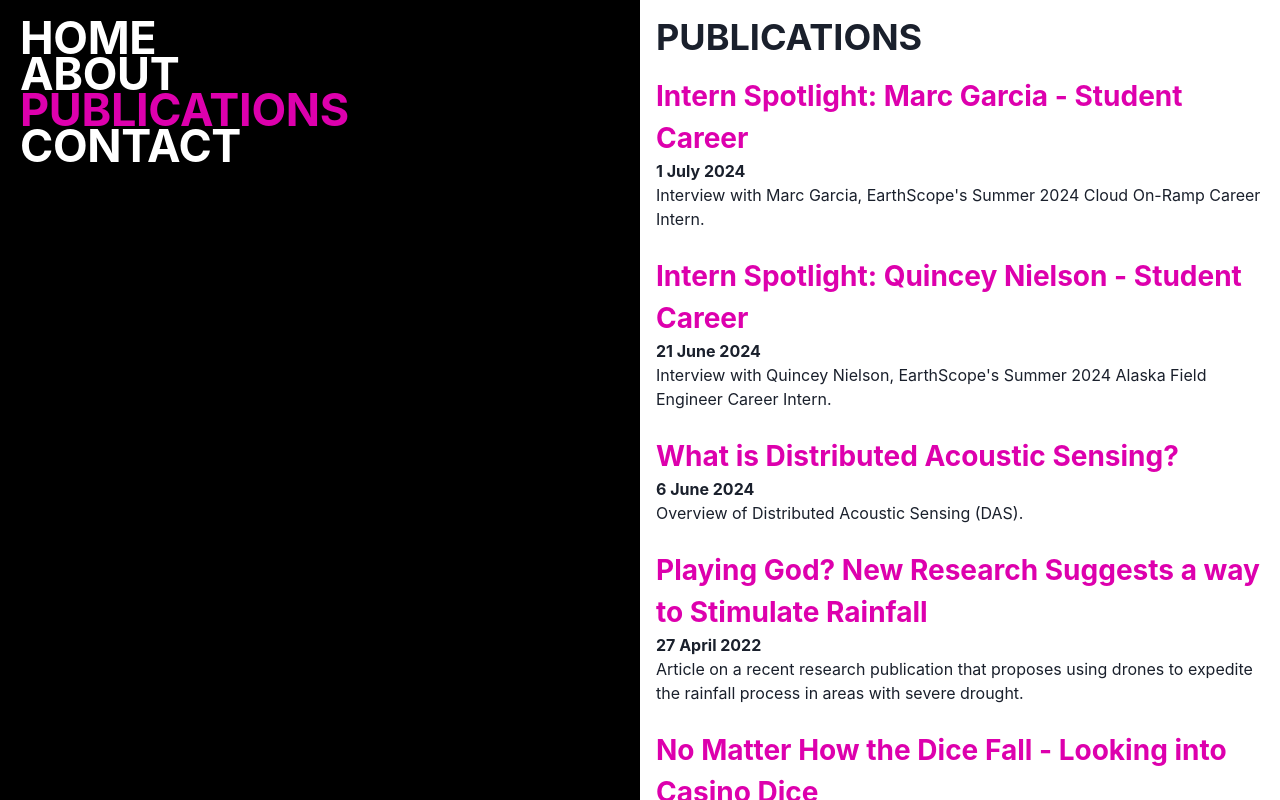
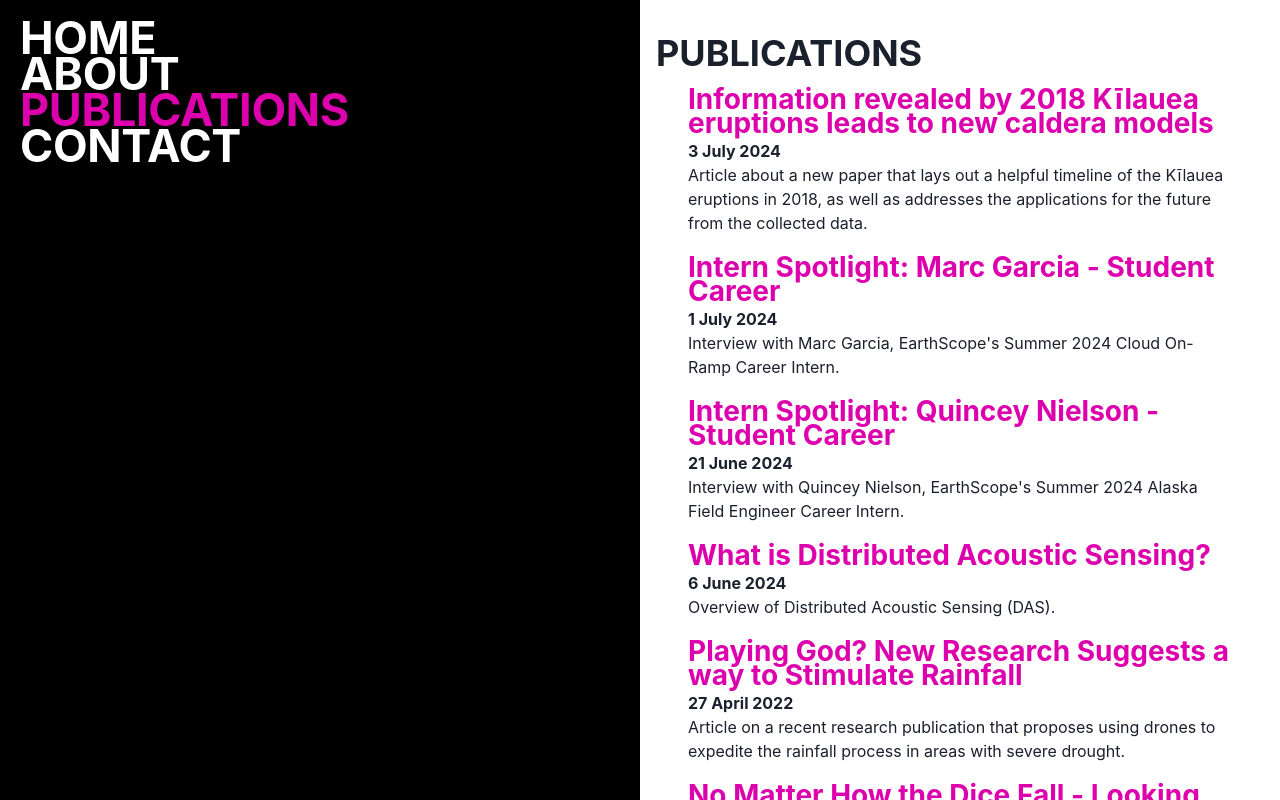
Before and after one commit to jacktorrealba/davies-website, a Next.js app: page /Publications in a window 1280 px wide. Built offline with nearby package versions, Linux system fonts and the light colour scheme.

Commit message:
added new publication link and adjusted page padding

```diff
--- a/app/AboutMe/page.js
+++ b/app/AboutMe/page.js
@@ -8,10 +8,10 @@ const AboutMe = () => {
             <ChakraProvider>
                 <PageTransition>
                     <Box h="100vh" id="aboutMePageBox" overflowY="scroll">
-                        <Heading p="1rem 0 1rem 1rem">
+                        <Heading p="2rem 0 1rem 1rem">
                             ABOUT
                         </Heading>
-                        <Box p="0rem 1rem 0rem 1rem">
+                        <Box p="0rem 3rem 0rem 3rem">
                             <Box className="aboutMeBox">
                                 <Text as="span" className="boldText">Davie Nicole Loria</Text> &#40;she/her/hers&#41; was born and raised in New York.
                             </Box>
--- a/app/Publications/page.js
+++ b/app/Publications/page.js
@@ -9,11 +9,23 @@ const Publications = () => {
             <ChakraProvider>
                 <PageTransition>
                     <Box h="100vh" id="publicationsPageBox" overflowY="scroll">
-                        <Heading p="1rem 0 1rem 1rem">
+                        <Heading p="2rem 0 1rem 1rem">
                             PUBLICATIONS
                         </Heading>
-                        <Box p="0rem 1rem 0rem 1rem">
+                        <Box p="0rem 3rem 0rem 3rem">
                             <List spacing={6}>
+                                <ListItem className="publicationLink">
+                                    <Link className="pinkLink" href="https://www.earthscope.org/news/intern-spotlight-marc-garcia-student-career/" target="_blank" rel="noopener noreferrer">
+                                        Information revealed by 2018 Kīlauea eruptions leads to new caldera models
+                                    </Link>
+                                    <Text className="publicationDate">
+                                        3 July 2024
+                                    </Text>
+                                    <Text>
+                                        Article about a new paper that lays out a helpful timeline of the Kīlauea eruptions in 2018,
+                                        as well as addresses the applications for the future from the collected data.
+                                    </Text>
+                                </ListItem>
                                 <ListItem className="publicationLink">
                                     <Link className="pinkLink" href="https://www.earthscope.org/news/intern-spotlight-marc-garcia-student-career/" target="_blank" rel="noopener noreferrer">
                                         Intern Spotlight: Marc Garcia - Student Career
--- a/app/globals.css
+++ b/app/globals.css
@@ -42,6 +42,7 @@ body {
 }
 
 .pinkLink {
+  line-height: 2px;
   font-size: 28px;
   font-weight: bold;
   color: var(--pink) !important;
```
